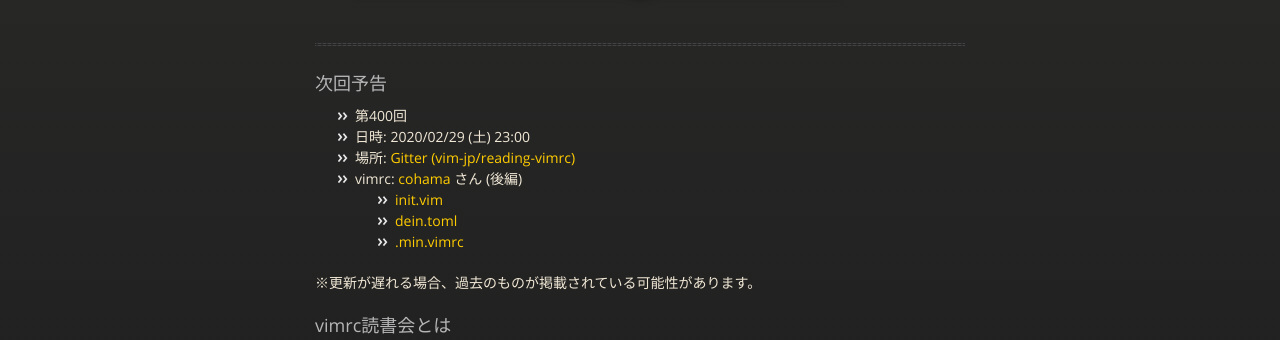
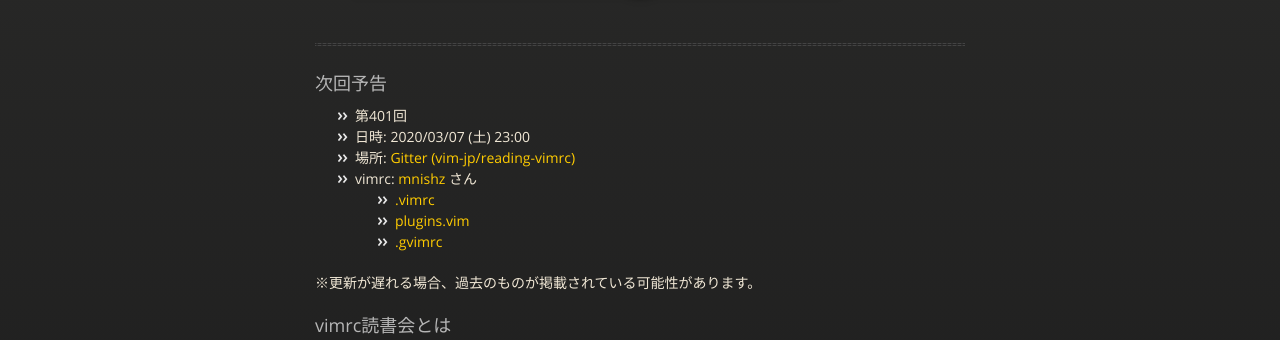
Before and after one commit to vim-jp/reading-vimrc, a Jekyll site: the page built from index.md, in a window 1280 px wide and 900 px high. Shown: the part 211-551 px from the top of the window. Built offline with Jekyll 4.4.1, drawn with Linux system fonts in a browser that asks for light colours; nearby versions of some CDN libraries.

Commit message:
Update the next information: #401 mnishz

```diff
--- a/_data/next.yml
+++ b/_data/next.yml
@@ -1,20 +1,17 @@
-- id: 400
-  date: '2020-02-29 23:00'
+- id: 401
+  date: '2020-03-07 23:00'
   author:
-    name: cohama
-    url: 'https://github.com/cohama'
+    name: mnishz
+    url: 'https://github.com/mnishz'
   vimrcs:
-    - url: >-
-        https://github.com/cohama/.vim/blob/26304cf85810192a03b34dba149acd80a975d1d1/init.vim
-      name: init.vim
-      hash: 26304cf85810192a03b34dba149acd80a975d1d1
-    - url: >-
-        https://github.com/cohama/.vim/blob/26304cf85810192a03b34dba149acd80a975d1d1/dein.toml
-      name: dein.toml
-      hash: 26304cf85810192a03b34dba149acd80a975d1d1
-    - url: >-
-        https://github.com/cohama/.vim/blob/26304cf85810192a03b34dba149acd80a975d1d1/.min.vimrc
-      name: .min.vimrc
-      hash: 26304cf85810192a03b34dba149acd80a975d1d1
-  part: 後編
+    - url: 'https://github.com/mnishz/dotfiles/blob/master/.vimrc'
+      name: .vimrc
+      hash: null
+    - url: 'https://github.com/mnishz/dotfiles/blob/master/plugins.vim'
+      name: plugins.vim
+      hash: null
+    - url: 'https://github.com/mnishz/dotfiles/blob/master/.gvimrc'
+      name: .gvimrc
+      hash: null
+  part: null
   other: null
```
